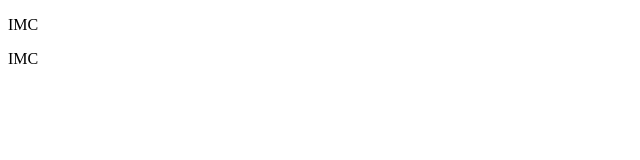
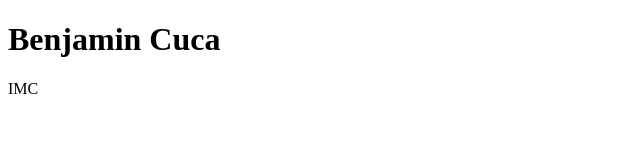
Before and after one commit to benbcuca/adpr858, a plain HTML site: page assignments/index.html in a window 1280 px wide. Shown: the whole page, without its empty margins (0-640 px from the left). Drawn offline with Linux system fonts and the light colour scheme.

Commit message:
update assign page

```diff
--- a/assignments/index.html
+++ b/assignments/index.html
@@ -3,11 +3,9 @@
 <head>
     <meta charset="UTF-8">
     <title>Benjamin Cuca</title>
+</head>
+<body>
+    <h1>Benjamin Cuca</h1>
     <p>IMC</p>
-</head>
-<body><p>IMC</p>
-
-
-
 </body>
 </html>
```
